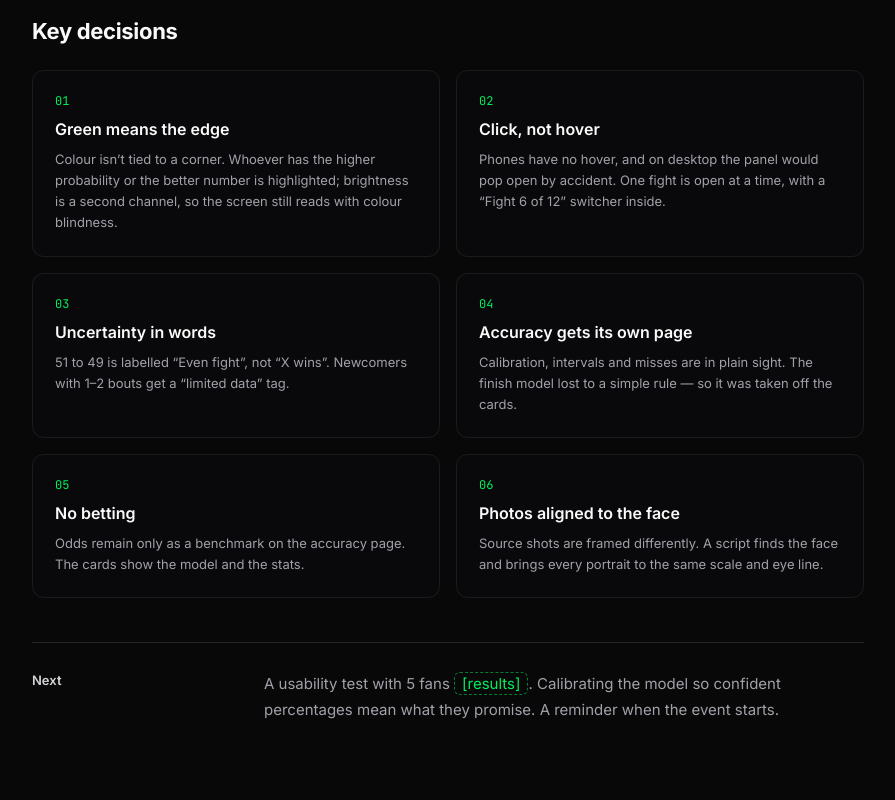
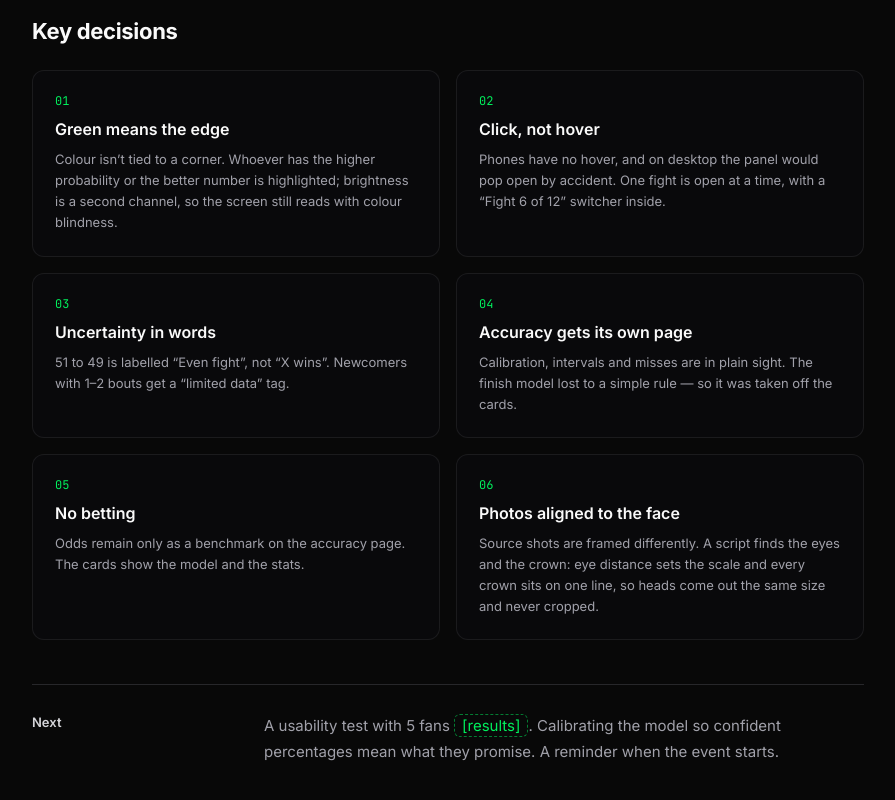
Before and after one commit to Gotodataru/fightev, a React (Vite) app: page /case in a window 1280 px wide. Shown: the part 1248-2048 px from the top of the page, without its empty margins (192-1087 px from the left). Built offline with nearby package versions, Linux system fonts and the light colour scheme.

Commit message:
Case study: describe the crown + eye-distance photo alignment

```diff
--- a/src/pages/Case.tsx
+++ b/src/pages/Case.tsx
@@ -129,8 +129,8 @@ export default function Case() {
           </Decision>
           <Decision n={6} title={ru ? 'Фото выровнены по лицу' : 'Photos aligned to the face'}>
             {ru
-              ? 'Снимки кадрированы по-разному. Скрипт находит лицо и приводит все портреты к одному масштабу и линии глаз.'
-              : 'Source shots are framed differently. A script finds the face and brings every portrait to the same scale and eye line.'}
+              ? 'Снимки кадрированы по-разному. Скрипт находит глаза и макушку: масштаб задаёт расстояние между глазами, а макушка у всех на одной линии — головы одного размера и не обрезаны.'
+              : 'Source shots are framed differently. A script finds the eyes and the crown: eye distance sets the scale and every crown sits on one line, so heads come out the same size and never cropped.'}
           </Decision>
         </div>
       </section>
```
